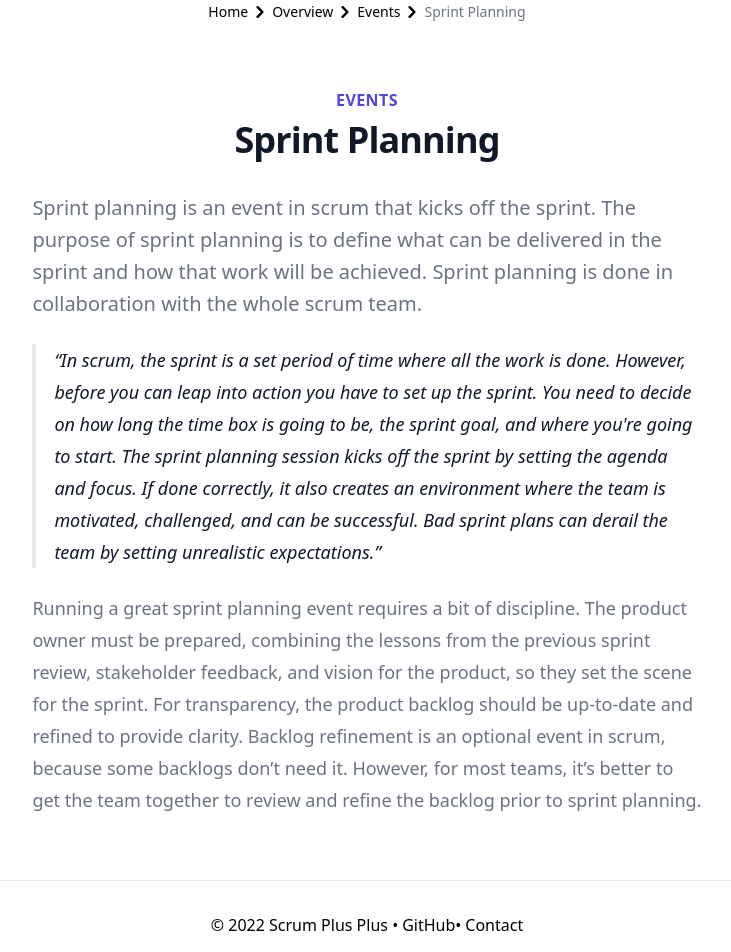
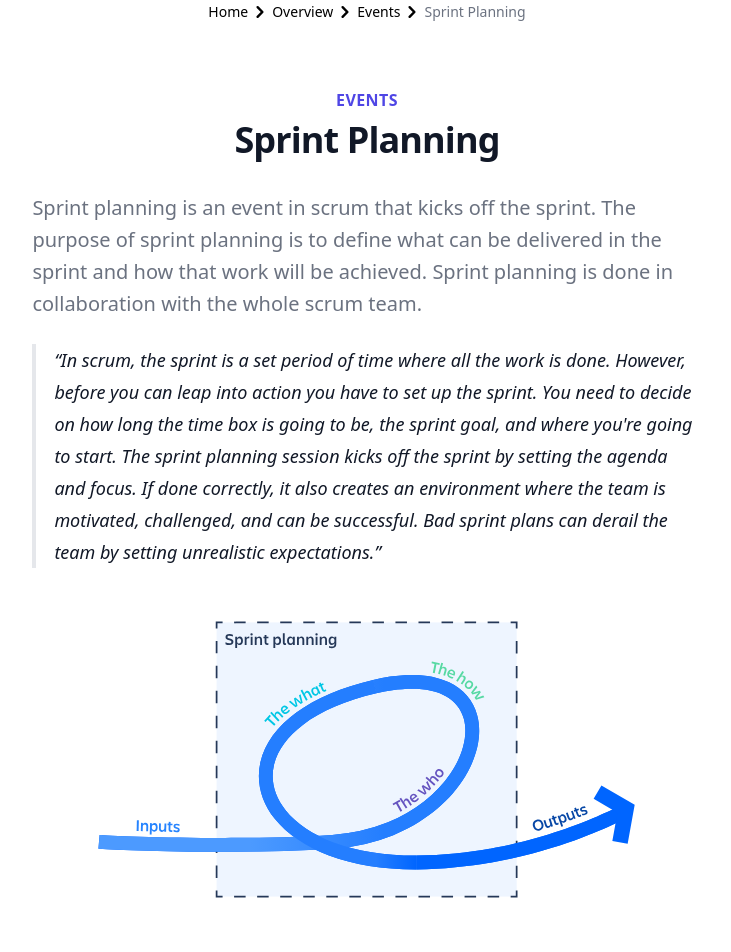
Before and after one commit to Oliverach/ScrumPlusPlus, a Next.js app: page /events/sprint-planning in a window 1280 px wide. Shown: the top 952 px of the page, without its empty margins (273-1004 px from the left). Built offline with nearby package versions, Linux system fonts and the light colour scheme.

Commit message:
added stinky img

```diff
--- a/pages/events/sprint-planning.js
+++ b/pages/events/sprint-planning.js
@@ -139,6 +139,7 @@ In scrum, the sprint is a set period of time where all the work is done. However
               </p>
             </blockquote>
           </div>
+          <img src="../../sprint_planning_diagram.svg"></img>
         </div>
         <div className="mt-6 prose prose-indigo prose-lg text-gray-500 mx-auto">
           <p>
```
